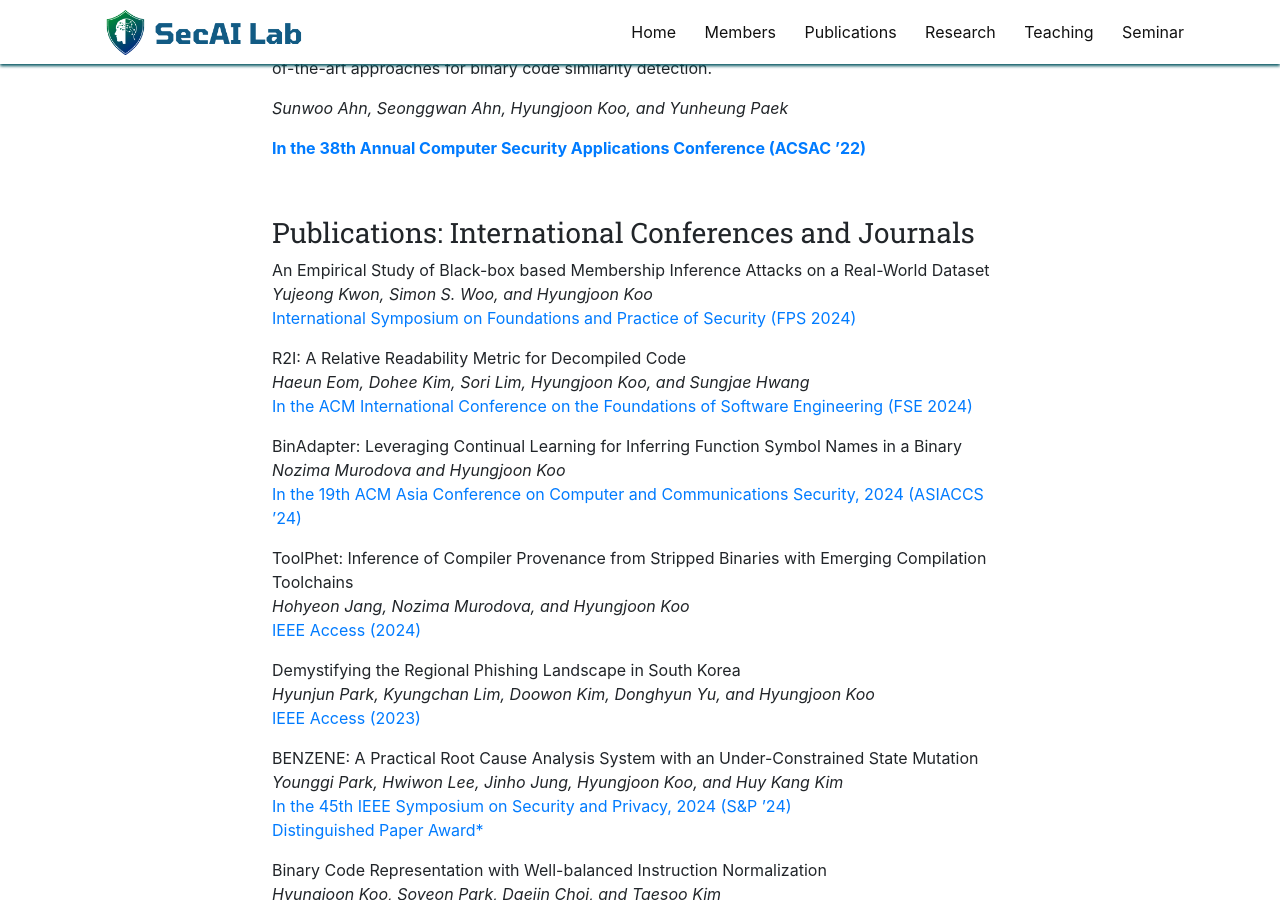
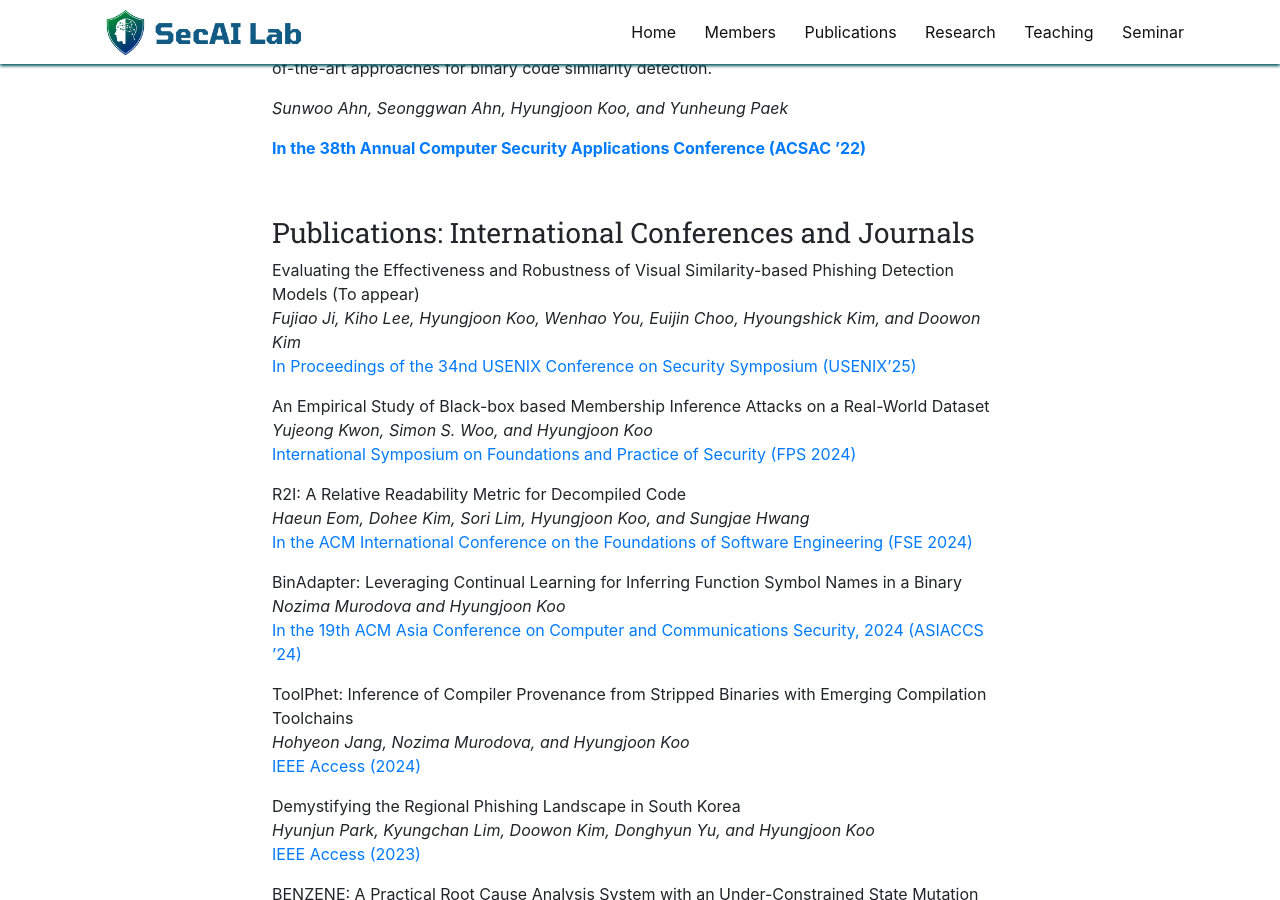
Before and after one commit to SecAI-Lab/secai-lab.github.io, a Jekyll site: the page built from pages/publications.md, in a window 1280 px wide and 900 px high, scrolled down 4022 px. Built offline with Jekyll 4.4.1, drawn with Linux system fonts in a browser that asks for light colours; nearby versions of some CDN libraries; some of the changed lines change nothing that is shown.

Commit message:
Update publist-conferences.yml

```diff
--- a/_data/publist-conferences.yml
+++ b/_data/publist-conferences.yml
@@ -1,3 +1,29 @@
+- title: "Evaluating the Effectiveness and Robustness of Visual Similarity-based Phishing Detection Models (To appear)"
+  image:
+  description: "Phishing attacks pose a significant threat to Internet users,
+  with cybercriminals elaborately replicating the visual appearance of legitimate websites to deceive victims. Visual
+  similarity-based detection systems have emerged as an effective countermeasure, but their effectiveness and robustness
+  in real-world scenarios have been underexplored. In this paper, we comprehensively scrutinize and evaluate the effectiveness and robustness of popular visual similarity-based
+  anti-phishing models using a large-scale dataset of 451k realworld phishing websites. Our analyses of the effectiveness reveal that while certain visual similarity-based models achieve
+  high accuracy on curated datasets in the experimental settings,
+  they exhibit notably low performance on real-world datasets,
+  highlighting the importance of real-world evaluation. Furthermore, we find that the attackers evade the detectors mainly
+  in three ways: (1) directly attacking the model pipelines, (2)
+  mimicking benign logos, and (3) employing relatively simple
+  strategies such as eliminating logos from screenshots. To statistically assess the resilience and robustness of existing models against adversarial attacks, we categorize the strategies
+  attackers employ into visible and perturbation-based manipulations and apply them to website logos. We then evaluate
+  the models’ robustness using these adversarial samples. Our
+  findings reveal potential vulnerabilities in several models,
+  emphasizing the need for more robust visual similarity techniques capable of withstanding sophisticated evasion attempts.
+  We provide actionable insights for enhancing the security of
+  phishing defense systems, encouraging proactive actions."
+  authors: Fujiao Ji, Kiho Lee, Hyungjoon Koo, Wenhao You, Euijin Choo, Hyoungshick Kim, and Doowon Kim
+  link:
+    URL: To appear
+    display: In Proceedings of the 34nd USENIX Conference on Security Symposium (USENIX'25)
+  highlight: 0
+  news2:
+
 - title: "An Empirical Study of Black-box based Membership Inference Attacks on a Real-World Dataset"
   image:
   description: "The recent advancements in artificial intelligence drive the
@@ -18,7 +44,7 @@
   accuracy of membership inference on members and non-members."
   authors: Yujeong Kwon, Simon S. Woo, and Hyungjoon Koo
   link:
-    url: https://easychair.org/publications/preprint/gP41/open
+    URL: https://fps-2024.hec.ca/
     display: International Symposium on Foundations and Practice of Security (FPS 2024)
   highlight: 0
   news2:
```
